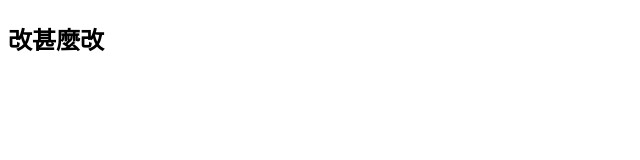
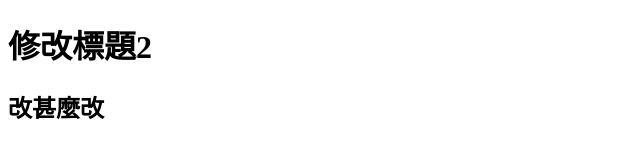
Before and after one commit to aria198a/githubtest2, a plain HTML site: page index.html in a window 1280 px wide. Shown: the whole page, without its empty margins (0-640 px from the left). Drawn offline with Linux system fonts and the light colour scheme.

Commit message:
修改標題1

```diff
--- a/index.html
+++ b/index.html
@@ -6,7 +6,7 @@
     <title>Document</title>
 </head>
 <body>
-    <h1></h1>
+    <h1>修改標題2</h1>
     <h2>改甚麼改</h2>
 </body>
 </html>
```
